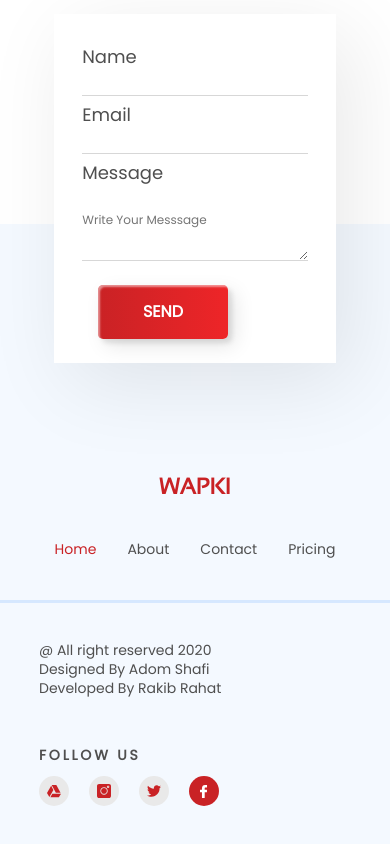
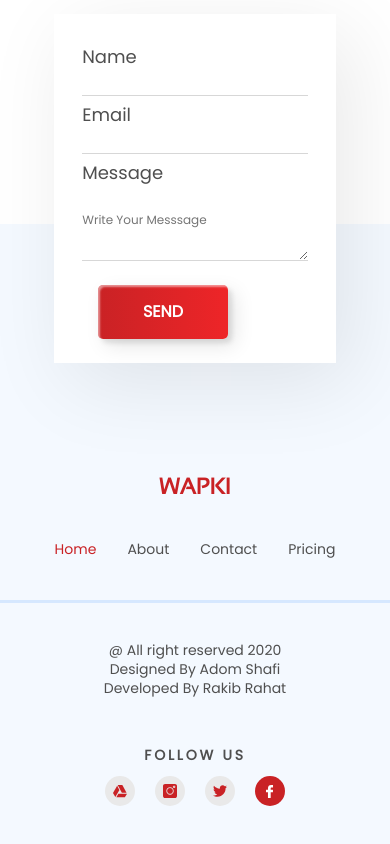
Before and after one commit to rakibrahat/Agency-Landing-Page, a plain HTML site: page index.html in a window 390 px wide. Shown: the part 6044-6888 px from the top of the page. Drawn offline with Linux system fonts and the light colour scheme.

Commit message:
CSS File Update

```diff
--- a/CSS/styles.css
+++ b/CSS/styles.css
@@ -1239,6 +1239,43 @@ nav {
 
 
 
+@media (max-width: 420px){
+    .social {
+        flex-flow: column wrap;
+        margin: 0 auto;
+        margin-top: 40px;
+    }
+
+    .social>p {
+        margin: 10px auto;
+        text-align: center;
+    }
+
+    .social-img {
+        width: 180px;
+        display: flex;
+        flex-direction: row;
+        justify-content: space-between;
+        align-items: center;
+    }
+}
+
+
+@media (max-width: 750px){
+    .social-copy {
+        flex-flow: column wrap;
+    }
+
+    .copy {
+        align-items: center;
+    }
+
+    .copy>p {
+        text-align: center;
+    }
+}
+
+
 @media (max-width:800px) {
     .menu-bar-icon {
         display: inline-block;
```
